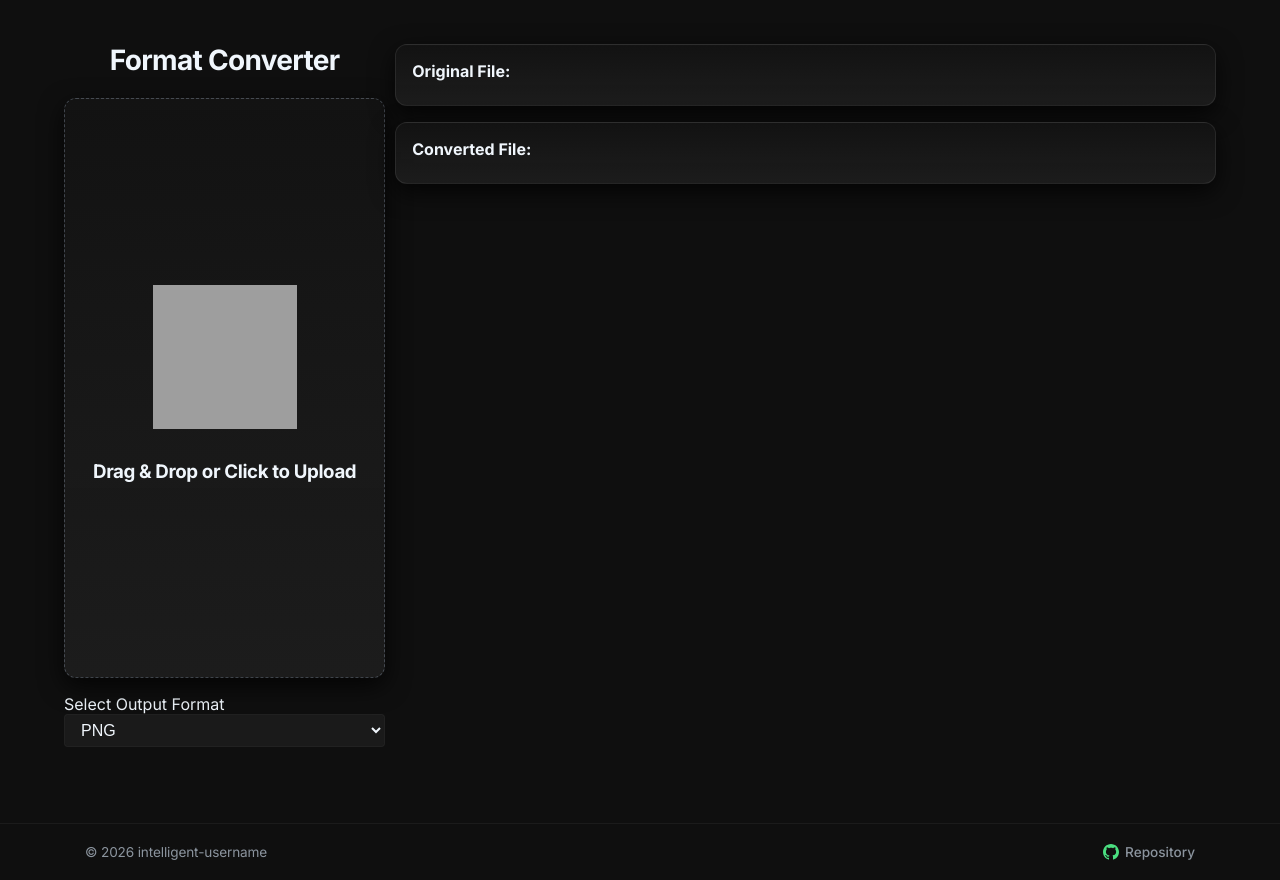
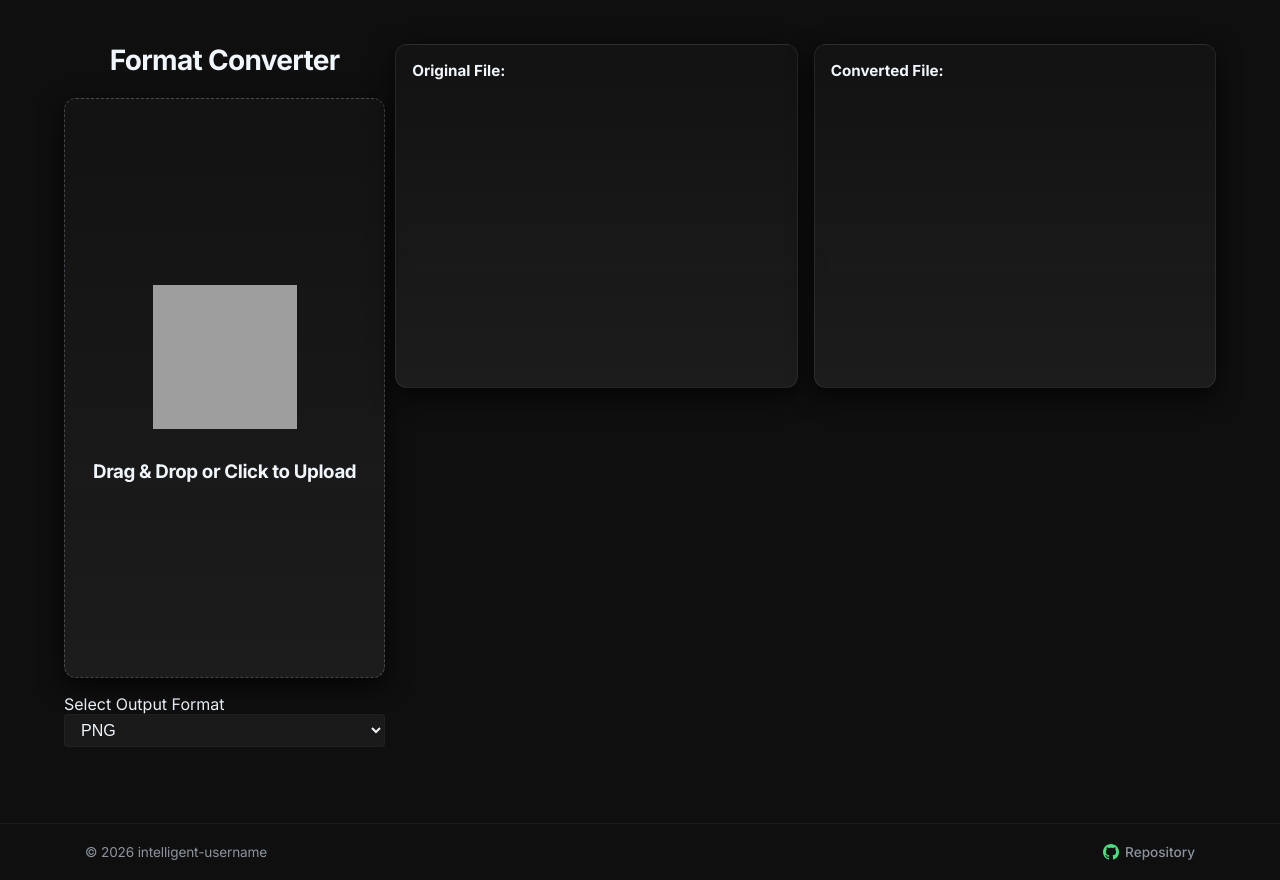
Before and after one commit to intelligent-username/Photo-Utility-Imperium, a Flask app: page /FC in a window 1280 px wide. Shown: the part 74-954 px from the top of the page. Run offline with Flask 3, Linux system fonts and the light colour scheme; some libraries are stand-ins or nearby versions; grey boxes are pictures that could not be loaded.

Commit message:
Fix the panes/canvases for the other tabs

```diff
--- a/static/js/magnifier.js
+++ b/static/js/magnifier.js
@@ -19,7 +19,15 @@ export function initMagnifierFeature() {
         if (img.complete) updateLensBackground();
 
         wrapper.addEventListener('mouseenter', () => {
-            wrappers.forEach(w => w.classList.add('magnify-active'));
+            wrappers.forEach(w => {
+                const wImg = w.querySelector('img');
+                const wLens = w.querySelector('.magnifier-lens');
+                if (wImg && wLens) {
+                    wLens.style.backgroundImage = `url('${wImg.src}')`;
+                    wLens.style.backgroundSize = `${wImg.offsetWidth * zoomLevel}px ${wImg.offsetHeight * zoomLevel}px`;
+                }
+                w.classList.add('magnify-active');
+            });
         });
 
         wrapper.addEventListener('mouseleave', () => {
@@ -27,12 +35,16 @@ export function initMagnifierFeature() {
         });
 
         wrapper.addEventListener('mousemove', (e) => {
-            const rect = wrapper.getBoundingClientRect();
-            const x = e.clientX - rect.left;
-            const y = e.clientY - rect.top;
+            const hoveredImg = wrapper.querySelector('img');
+            if (!hoveredImg) return;
+            const imgRect = hoveredImg.getBoundingClientRect();
+            if (imgRect.width === 0 || imgRect.height === 0) return;
 
-            const normX = x / rect.width;
-            const normY = y / rect.height;
+            const x = Math.max(0, Math.min(imgRect.width, e.clientX - imgRect.left));
+            const y = Math.max(0, Math.min(imgRect.height, e.clientY - imgRect.top));
+
+            const normX = x / imgRect.width;
+            const normY = y / imgRect.height;
 
             wrappers.forEach(w => {
                 const wImg = w.querySelector('img');
@@ -40,8 +52,10 @@ export function initMagnifierFeature() {
                 if (!wImg || !wLens) return;
 
                 const wRect = w.getBoundingClientRect();
-                const posX = normX * wRect.width;
-                const posY = normY * wRect.height;
+                const wImgRect = wImg.getBoundingClientRect();
+
+                const posX = (wImgRect.left - wRect.left) + (normX * wImgRect.width);
+                const posY = (wImgRect.top - wRect.top) + (normY * wImgRect.height);
 
                 wLens.style.left = `${posX}px`;
                 wLens.style.top = `${posY}px`;
--- a/templates/Pages/FC.html
+++ b/templates/Pages/FC.html
@@ -64,8 +64,9 @@ block bodytag %} data-page="FC" {% endblock %} {% block content %}
       </div>
     </div>
 
-    <!-- Image Preview -->
-    <div id="image-preview">
+    <!-- Image Preview and Result Side-by-Side -->
+    <div class="comparison-row">
+      <div id="image-preview" class="comparison-pane">
         <div class="preview-header">
           <h4>Original File:</h4>
           <span id="original-name" class="file-name-badge hidden"></span>
@@ -74,7 +75,7 @@ block bodytag %} data-page="FC" {% endblock %} {% block content %}
         <iframe id="preview-pdf" class="hidden"></iframe>
       </div>
 
-    <div id="result">
+      <div id="result" class="comparison-pane">
         <div class="preview-header">
           <h4>Converted File:</h4>
           <span id="converted-name" class="file-name-badge hidden"></span>
@@ -91,4 +92,5 @@ block bodytag %} data-page="FC" {% endblock %} {% block content %}
       </div>
     </div>
   </div>
+</div>
 {% endblock %}
--- a/templates/Pages/NR.html
+++ b/templates/Pages/NR.html
@@ -51,7 +51,7 @@ block bodytag %} data-page="NR" {% endblock %} {% block content %}
           </button>
         </div>
       </div>
-      <div class="comparison-row vertical">
+      <div class="comparison-row">
         <!-- Original Image -->
         <div class="comparison-pane" id="original-pane">
           <h4>Original</h4>
```
Lines whose indentation alone changed are shown as unchanged.
